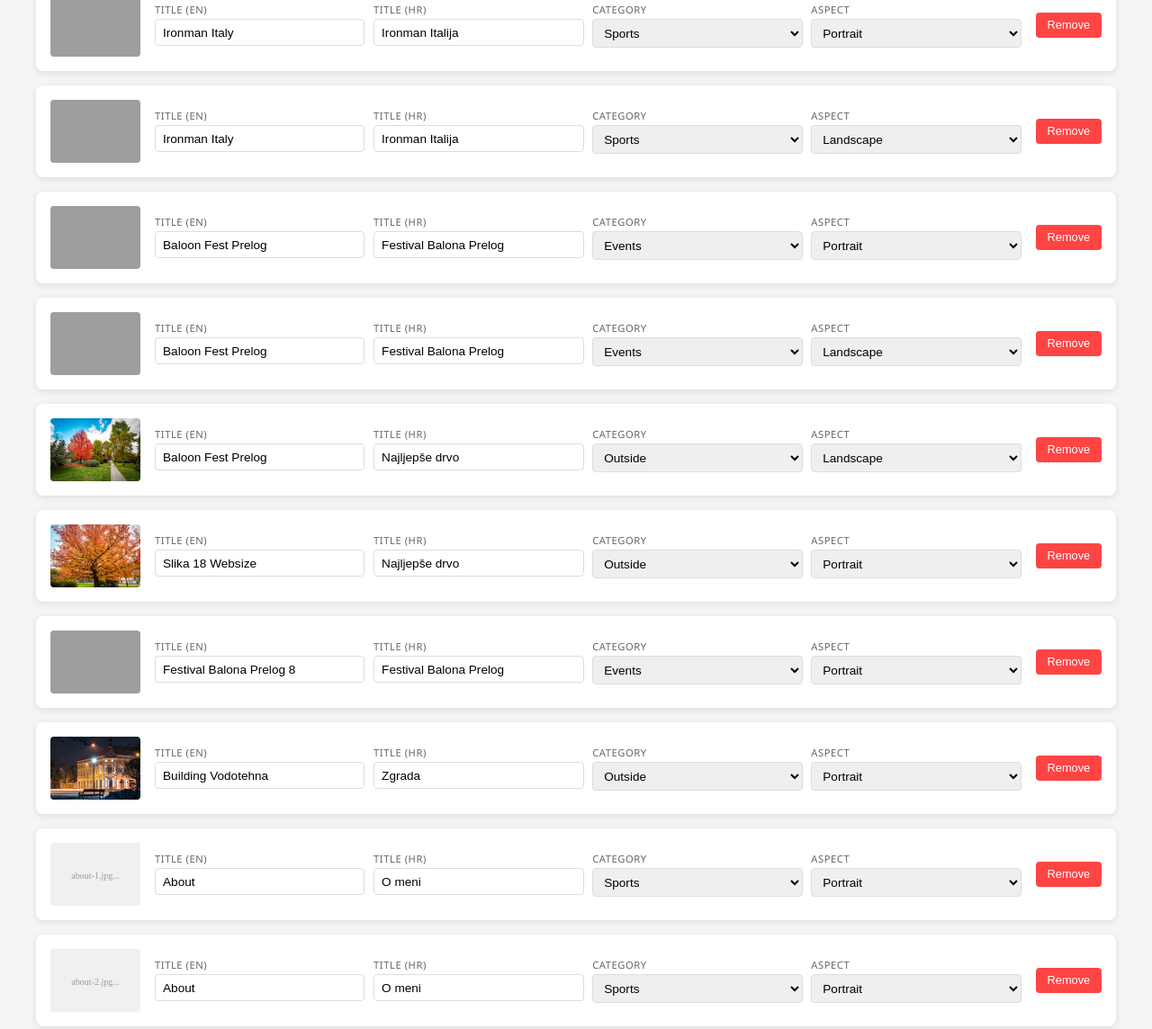
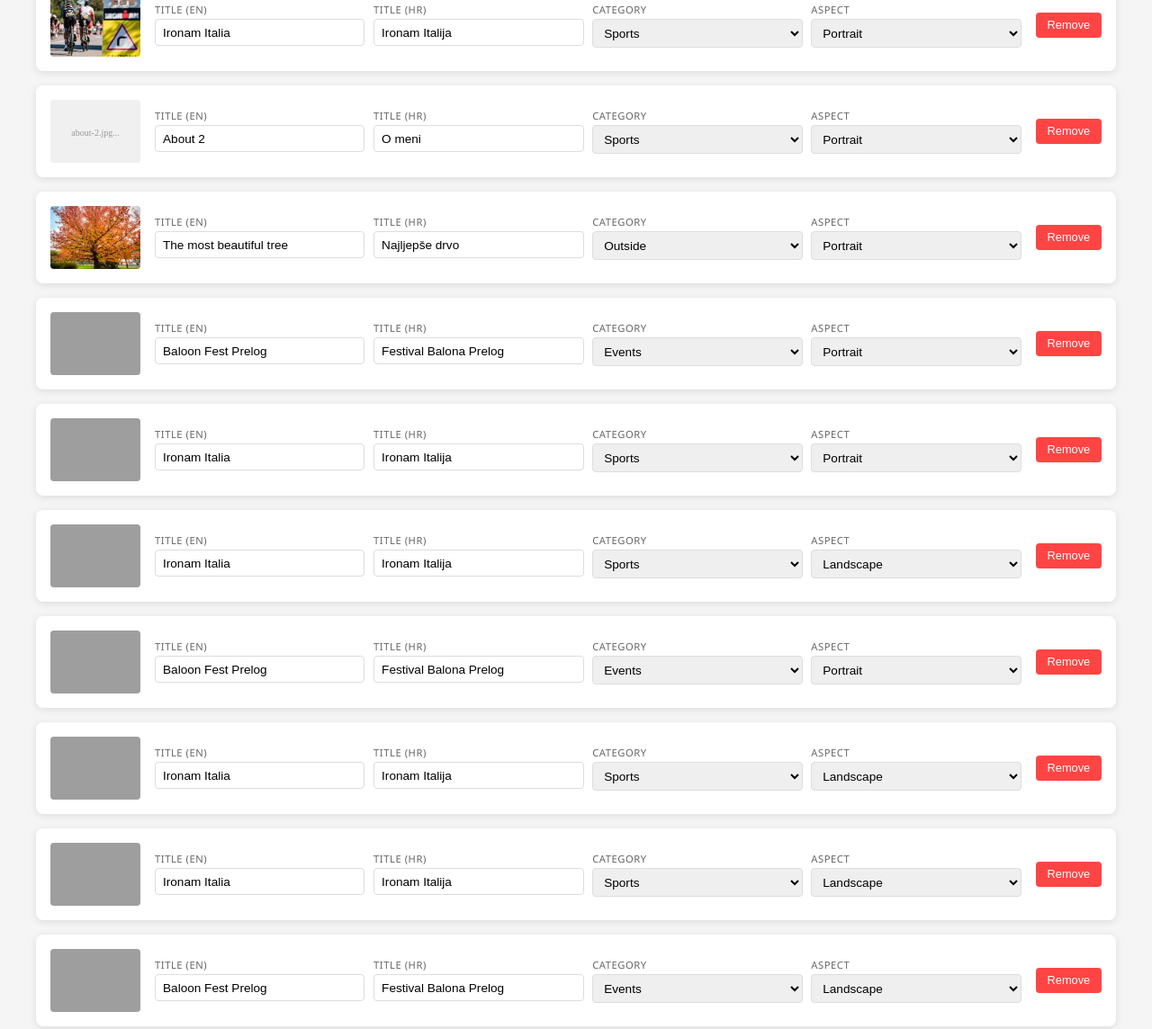
Before and after one commit to orb1986/Stype-portfolio-page, a plain HTML site: page admin.html in a window 1280 px wide. Shown: the part 961-2105 px from the top of the page at 90% size. Drawn offline with Linux system fonts and the light colour scheme; grey boxes are pictures that could not be loaded.

Commit message:
Minor fixes and updates

```diff
--- a/images.json
+++ b/images.json
@@ -1,37 +1,65 @@
 {
   "images": [
     {
-      "src": "images/sports/Ironam_Italia-319.jpg",
-      "title": "Ironman Italy",
-      "title_hr": "Ironman Italija",
-      "category": "sports",
-      "aspect": "landscape"
+      "src": "images/outside/Building_Vodotehna.jpg",
+      "title": "Building Vodotehna",
+      "title_hr": "Zgrada Vodotehne",
+      "category": "outside",
+      "aspect": "portrait"
     },
     {
-      "src": "images/sports/Ironam_Italia-156.jpg",
-      "title": "Ironman Italy",
-      "title_hr": "Ironman Italija",
-      "category": "sports",
+      "src": "images/sports/about-1.jpg",
+      "title": "About 1",
+      "title_hr": "O meni",
+      "category": "about",
+      "aspect": "portrait"
+    },
+    {
+      "src": "images/outside/Slika-15_websize.jpg",
+      "title": "The most beautiful tree",
+      "title_hr": "Najljepše drvo",
+      "category": "outside",
       "aspect": "landscape"
     },
     {
       "src": "images/sports/Ironam_Italia-243.jpg",
-      "title": "Ironman Italy",
-      "title_hr": "Ironman Italija",
+      "title": "Ironam Italia",
+      "title_hr": "Ironam Italija",
       "category": "sports",
       "aspect": "portrait"
     },
     {
+      "src": "images/sports/about-2.jpg",
+      "title": "About 2",
+      "title_hr": "O meni",
+      "category": "about",
+      "aspect": "portrait"
+    },
+    {
+      "src": "images/outside/Slika-18_websize.jpg",
+      "title": "The most beautiful tree",
+      "title_hr": "Najljepše drvo",
+      "category": "outside",
+      "aspect": "portrait"
+    },
+    {
+      "src": "images/events/Festival_balona_Prelog-8.jpg",
+      "title": "Baloon Fest Prelog",
+      "title_hr": "Festival Balona Prelog",
+      "category": "events",
+      "aspect": "portrait"
+    },
+    {
       "src": "images/sports/Ironam_Italia-353.jpg",
-      "title": "Ironman Italy",
-      "title_hr": "Ironman Italija",
+      "title": "Ironam Italia",
+      "title_hr": "Ironam Italija",
       "category": "sports",
       "aspect": "portrait"
     },
     {
-      "src": "images/sports/Ironam_Italia-285.jpg",
-      "title": "Ironman Italy",
-      "title_hr": "Ironman Italija",
+      "src": "images/sports/Ironam_Italia-156.jpg",
+      "title": "Ironam Italia",
+      "title_hr": "Ironam Italija",
       "category": "sports",
       "aspect": "landscape"
     },
@@ -43,53 +71,25 @@
       "aspect": "portrait"
     },
     {
+      "src": "images/sports/Ironam_Italia-285.jpg",
+      "title": "Ironam Italia",
+      "title_hr": "Ironam Italija",
+      "category": "sports",
+      "aspect": "landscape"
+    },
+    {
+      "src": "images/sports/Ironam_Italia-319.jpg",
+      "title": "Ironam Italia",
+      "title_hr": "Ironam Italija",
+      "category": "sports",
+      "aspect": "landscape"
+    },
+    {
       "src": "images/events/Festival_balona_Prelog-16.jpg",
       "title": "Baloon Fest Prelog",
       "title_hr": "Festival Balona Prelog",
       "category": "events",
       "aspect": "landscape"
-    },
-    {
-      "src": "images/outside/Slika-15_websize.jpg",
-      "title": "Baloon Fest Prelog",
-      "title_hr": "Najljepše drvo",
-      "category": "outside",
-      "aspect": "landscape"
-    },
-    {
-      "src": "images/outside/Slika-18_websize.jpg",
-      "title": "Slika 18 Websize",
-      "title_hr": "Najljepše drvo",
-      "category": "outside",
-      "aspect": "portrait"
-    },
-    {
-      "src": "images/events/Festival_balona_Prelog-8.jpg",
-      "title": "Festival Balona Prelog 8",
-      "title_hr": "Festival Balona Prelog",
-      "category": "events",
-      "aspect": "portrait"
-    },
-    {
-      "src": "images/outside/Building_Vodotehna.jpg",
-      "title": "Building Vodotehna",
-      "title_hr": "Zgrada \"Vodotehne\"",
-      "category": "outside",
-      "aspect": "portrait"
-    },
-    {
-      "src": "images/sports/about-1.jpg",
-      "title": "About",
-      "title_hr": "O meni",
-      "category": "about",
-      "aspect": "portrait"
-    },
-    {
-      "src": "images/sports/about-2.jpg",
-      "title": "About",
-      "title_hr": "O meni",
-      "category": "about",
-      "aspect": "portrait"
     }
   ]
 }
```
Also changed, not shown: index.html (+3 -3 lines).
